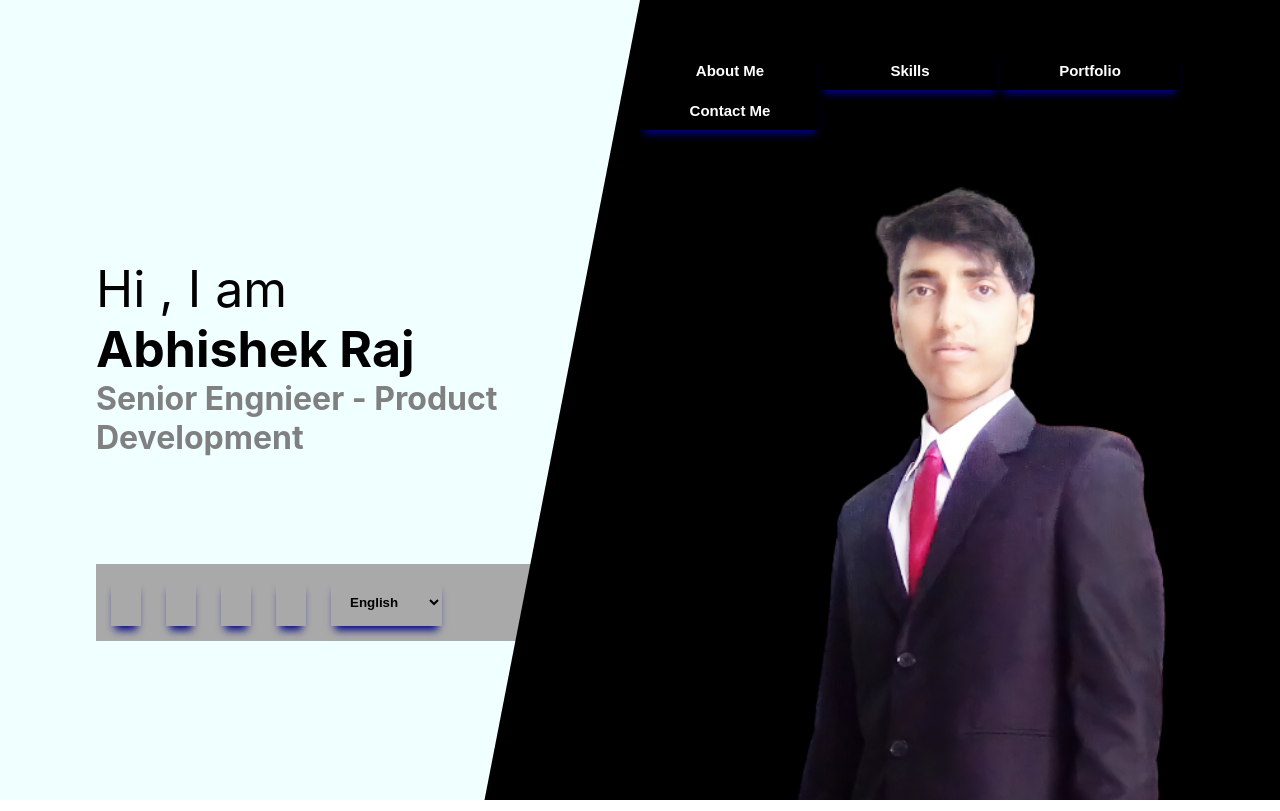
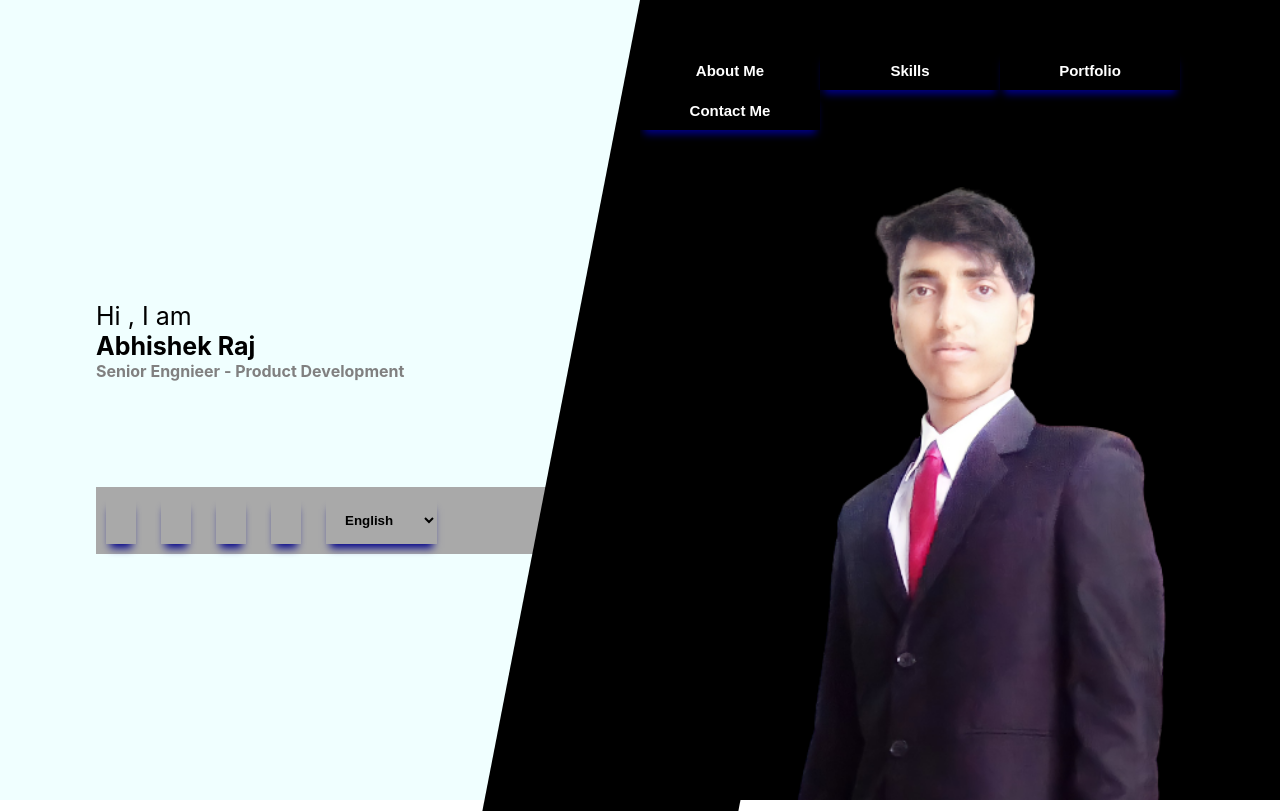
Before and after one commit to abhishekraj11303372/portfolioReact, a React (Create React App) app: page / in a window 1280 px wide. Built offline with nearby package versions, Linux system fonts and the light colour scheme.

Commit message:
fix for 1280 screen

```diff
--- a/src/Home.css
+++ b/src/Home.css
@@ -137,6 +137,150 @@
     box-shadow: 0 8px 8px -4px lightblue;
 }
 
+@media screen and (max-width: 1280px) {
+
+    .container {
+        display: flex;
+        width: 100%;
+        overflow: hidden;
+    }
+
+    .left_container {
+            flex: 1;
+            min-height: 100vh;
+            display: flex;
+            flex-direction: column;
+            font-size: 10px;
+            gap: 5px;
+            overflow: hidden;
+            background-color: azure;
+    }
+
+    .left_container .logo {
+        margin-top: 50px;
+        margin-left: 15%;
+        box-shadow: 0 3px 6px -3px lightblue;
+        width: 90px;
+    }
+
+    .left_container .intro {
+        align-items: center;
+        margin-top: auto;
+        margin-bottom: auto;
+        margin-left: 15%;
+        font-size: 25px;
+        color: black;
+    }
+
+    .left_container .intro .designation {
+        color: gray;
+        font-weight: bold;
+        font-size: 1rem;
+        padding-bottom: 15%;
+    }
+
+    .left_container .intro .links{
+        margin-top: 25px;
+        display: flex;
+        color: black;
+        background-color: darkgrey;
+        padding: 10px;
+        column-gap: 25px;
+    }
+
+    .left_container .intro .links select{
+        border: none;
+        font-weight: bold;
+        display: flex;
+        color: black;
+        background-color: darkgrey;
+        padding: 15px;
+        column-gap: 25px;
+    }
+
+    .left_container .intro .links a {
+        color: black;
+        box-shadow: 0 8px 8px -4px darkblue;
+        padding: 15px;
+    }
+
+    .left_container .intro .links select {
+        color: black;
+        box-shadow: 0 8px 8px -4px darkblue;
+        padding: 15px;
+    }
+
+    .left_container .intro .links a:hover {
+        color: lightblue;
+        box-shadow: 0 8px 8px -4px lightblue;
+    }
+
+    .left_container .intro .links select:hover {
+        color: lightblue;
+        box-shadow: 0 8px 8px -4px lightblue;
+    }
+
+    .right_container {
+        flex: 1;
+        background-color: black;
+        position: relative;
+        align-items: center;
+        min-height: 100vh;
+        display: flex;
+        flex-direction: column;
+        overflow: hidden;
+      }
+
+      .left_container .slant {
+        background-color: black;
+        width: 20%;
+        height: 101.4vh;
+        position: absolute;
+        top: 0;
+        left: 0;
+        transform: skewX(349deg);
+        transform-origin: top left;
+        margin-left: 50%;
+    }
+
+      .right_container .navbar {
+        margin-top: 50px;
+      }
+
+      .right_container img {
+          bottom: 0;
+          height: 80vh;
+          width: 50vw;
+          margin-top: auto;
+          margin-right: 25%;
+      }
+
+      .right_container .nav_a {
+          height:40px;
+          width: 180px;
+          background-color: black;
+          border: none;
+          font-weight: bold;
+          font-size: 15px;
+          color: white;
+          box-shadow: 0 8px 8px -4px darkblue;
+      }
+
+      .right_container .nav_a:hover {
+        height:40px;
+        width: 180px;
+        border-radius: 25px;
+        font-size: 15px;
+        font-weight: bold;
+        border: none;
+        background-color: white;
+        color: black;
+        box-shadow: 0 8px 8px -4px lightblue;
+    }
+
+}
+
+
 @media screen and (max-width: 600px) {
 
 
@@ -164,7 +308,7 @@
         margin-top: 50px;
         margin-left: 5%;
         box-shadow: 0 8px 8px -4px lightblue;
-        width: 90px;
+        width: 40px;
     }
 
     .left_container .intro {
@@ -206,7 +350,7 @@
     .left_container .intro .links a {
         color: black;
         box-shadow: 0 4px 4px -2px darkblue;
-        padding: 5px;
+        padding: 10px;
     }
 
     .left_container .intro .links a:hover {
```
